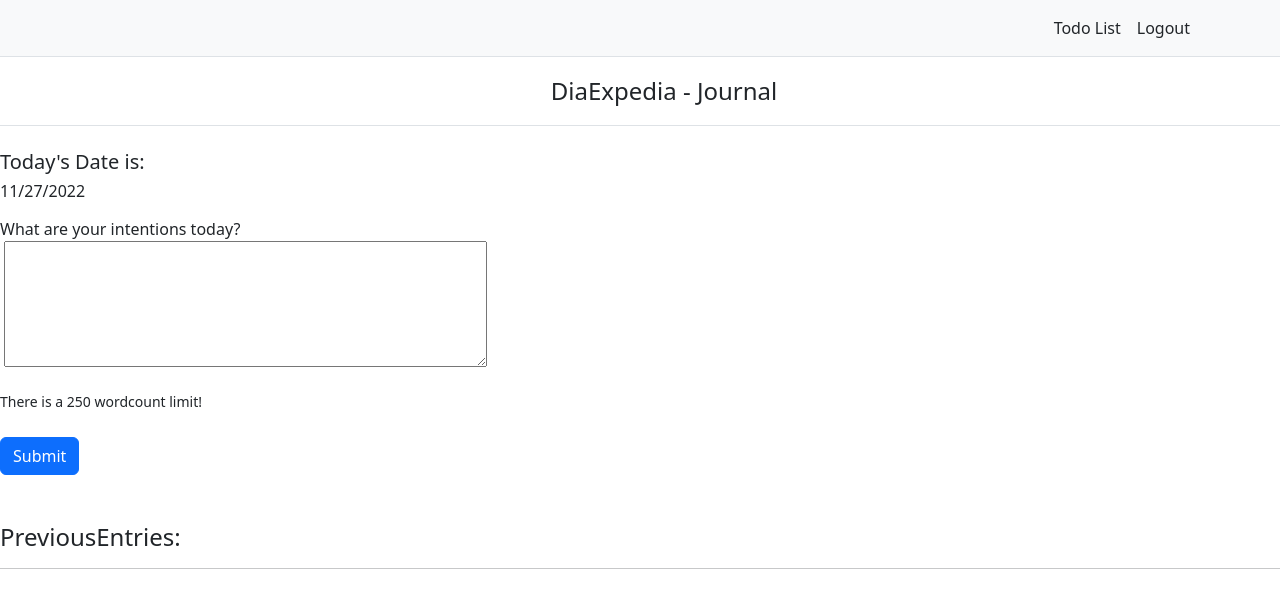
After one commit to Chay555/490-Group3-ToDoProj-HCJ, a PHP site: page /indexJournal.php in a window 1280 px wide. The commit adds this page. Shown: the top 608 px of the page. Run offline with PHP 8.4, Linux system fonts and the light colour scheme; data that the repository does not hold is empty.

Commit message:
Aesthetic Changes

```diff
--- /dev/null
+++ b/connectJournal.php
@@ -0,0 +1,3 @@
+<?php
+$conn = mysqli_connect('localhost', 'root', 'YES', 'todolist')
+        or die("Connection Failed:" .mysqli_connect_error());
--- /dev/null
+++ b/indexJournal.php
@@ -0,0 +1,80 @@
+<?php
+include_once 'connectJournal.php';
+?>
+
+<!DOCTYPE html>
+<html lang="en">
+
+<head>
+  <meta charset="UTF-8" <meta name="viewport" [content="width=device-width, initial-scale=1.0">
+  <link href="https://cdn.jsdelivr.net/npm/bootstrap@5.2.2/dist/css/bootstrap.min.css" rel="stylesheet" integrity="sha384-Zenh87qX5JnK2Jl0vWa8Ck2rdkQ2Bzep5IDxbcnCeuOxjzrPF/et3URy9Bv1WTRi" crossorigin="anonymous">
+  <link rel="shortcut icon" href="favicon4.ico"/>
+  <title>Dia Expedia</title>
+</head>
+
+
+<body>
+  <nav class="py-2 bg-light border-bottom">
+    <div class="container d-flex flex-wrap">
+      <ul class="nav me-auto">
+      </ul>
+      <ul class="nav">
+        <li class="nav-item"><a href="/list.php" class="nav-link link-dark px-2">Todo List</a></li>
+        <li class="nav-item"><a href="/index.php" class="nav-link link-dark px-2">Logout</a></li>
+      </ul>
+    </div>
+  </nav>
+  <header class="py-3 mb-4 border-bottom">
+    <div class="container d-flex flex-wrap justify-content-center">
+        <svg class="bi me-2" width="40" height="32">
+            <span class="fs-4">DiaExpedia - Journal </span>
+        </svg>
+    </div>
+  </header>
+  <h5>Today's Date is:</h5>
+  <h6 id="current_date"></h6>
+    </p>
+    <script>
+      date = new Date();
+      year = date.getFullYear();
+      month = date.getMonth() + 1;
+      day = date.getDate();
+      document.getElementById("current_date").innerHTML = month + "/" + day + "/" + year;
+    </script>
+    <div></div>
+  </span> What are your intentions today?</span>
+  <form action='addJournal.php' method="POST">
+    <label for="user"></label>
+    <textarea type='text' name='journalEntry' id="journalEntry" rows="5" cols="50" required></textarea>
+    <p></p>
+    <small>There is a 250 wordcount limit!</small>
+    <br> <br>
+    <input class="btn btn-primary" type='submit' name='submit' id="submit" />
+  </form>
+  <br></br>
+  <h4>PreviousEntries:</h4>
+  <hr></hr>
+  <?php
+  $sql = "SELECT * FROM journals;";
+  $result = mysqli_query($conn, $sql);
+  $resultCheck = mysqli_num_rows($result);
+
+  if ($resultCheck > 0) {
+    while ($row = mysqli_fetch_assoc($result)) {
+      echo "<tr>
+              <td>$row[journal_entry]</td>
+              <td>
+                <a class='btn btn-outline-success btn-sm' href='/editJournal.php?id=$row[id]'>Edit</a>
+                <a class='btn btn-danger btn-sm' href='/deleteJournal.php?id=$row[id]'>Delete</a>
+              </td>
+            </tr>
+            <br></br>
+            <hr>
+          ";
+    }
+  }
+  ?>
+  <br>
+</body>
+
+</html>
```
Also changed, not shown: index.php (+5 -8 lines), list.php (+2 -8 lines), add.php (line endings or trailing spaces).
